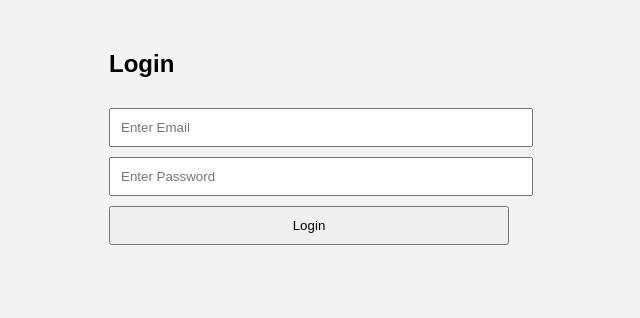
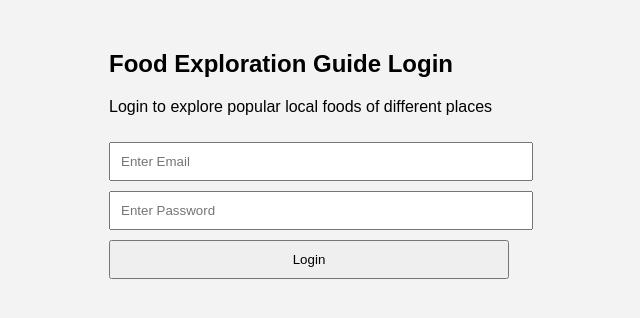
Before and after one commit to T1A3105/Foodie-Explore, a Flask app: template templates/login.html in a window 1280 px wide. Shown: the top 318 px of the page, without its empty margins (331-971 px from the left). Run offline with Flask 3, Linux system fonts and the light colour scheme; the template is opened without the code that fills it, so the values that code supplies are empty.

Commit message:
Update login.html

```diff
--- a/templates/login.html
+++ b/templates/login.html
@@ -1,13 +1,14 @@
 <!DOCTYPE html>
 <html>
 <head>
-    <title>Foodie Login</title>
+    <title>Food Explorer Login</title>
     <link rel="stylesheet" href="/static/styles.css">
 </head>
 <body>
 
 <div class="container">
-    <h2>Login</h2>
+    <h2>Food Exploration Guide Login</h2>
+    <p>Login to explore popular local foods of different places</p>
 
     {% if error %}
         <p class="error">{{ error }}</p>
```
